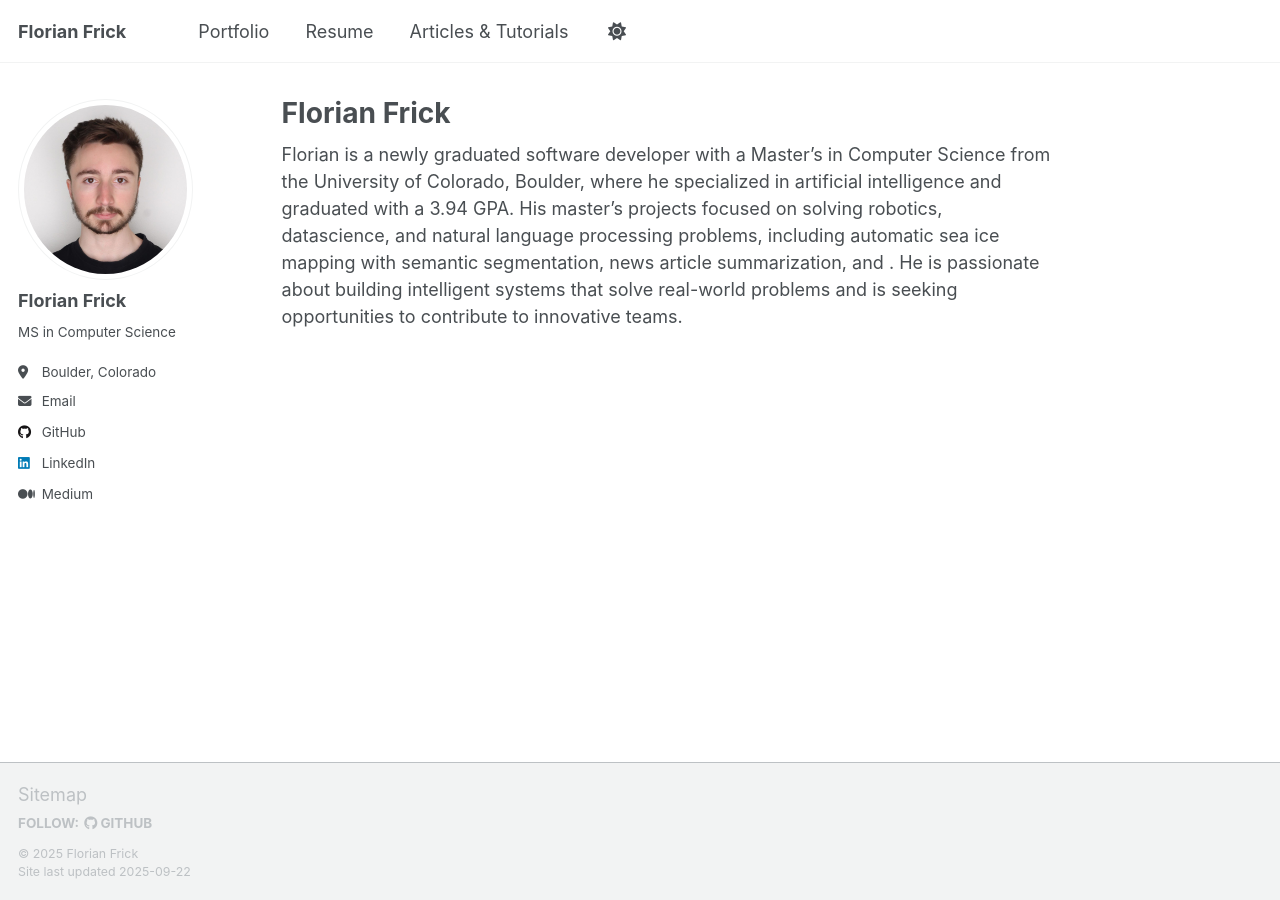
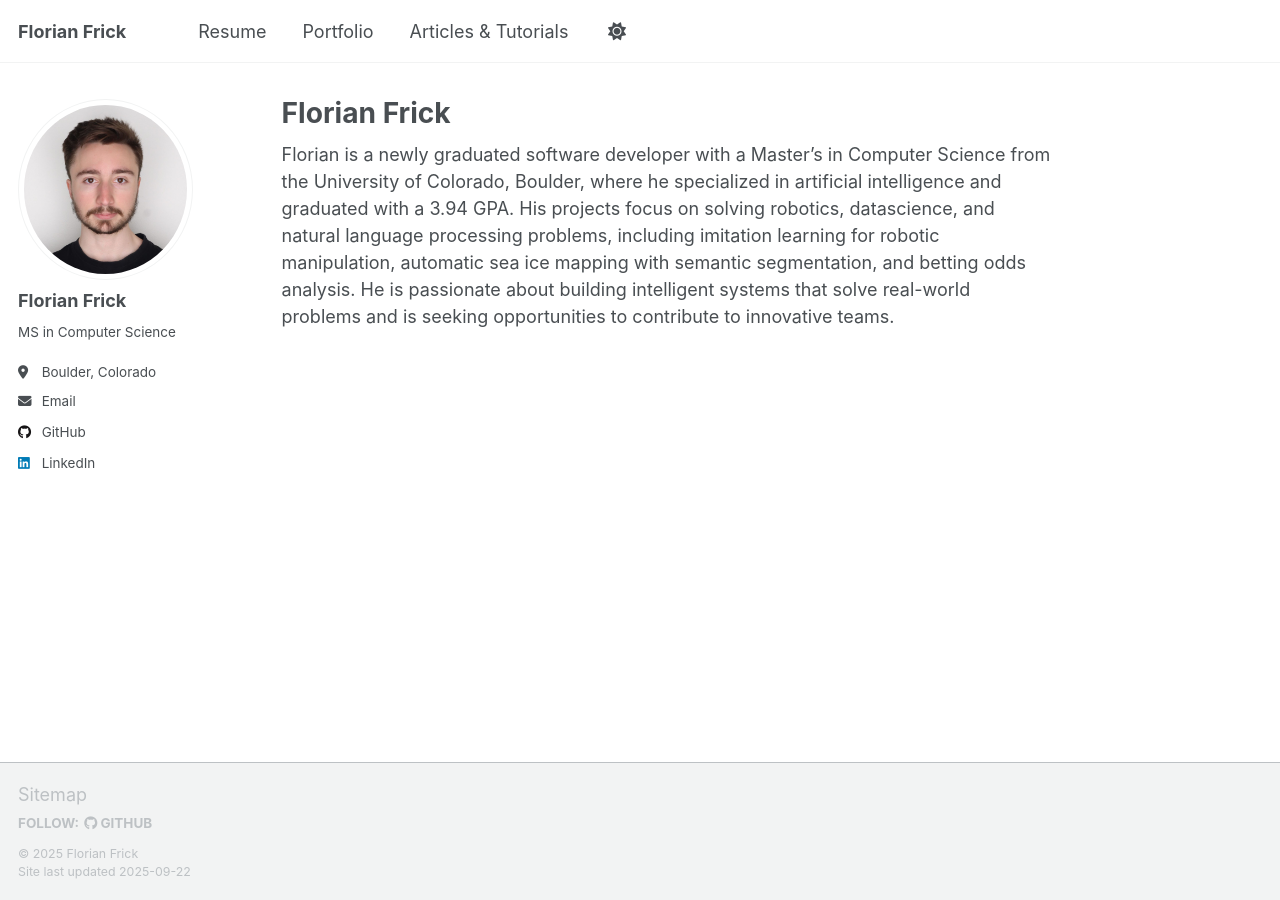
Before and after one commit to florianfrick/florianfrick.github.io, a Jekyll site: the page built from _pages/about.md, in a window 1280 px wide. Built offline with Jekyll 4.4.1, drawn with Linux system fonts in a browser that asks for light colours; a script that is not in the unit is left out.

```diff
--- a/_config.yml
+++ b/_config.yml
@@ -64,7 +64,7 @@ author:
   lastfm           : # Username
   linkedin         : "florian-frick-117ba9206"
   mastodon         : # URL
-  medium           : "florian.frick_95654"
+  medium           : # "florian.frick_95654"
   pinterest        : # Username
   soundcloud       : # Username
   steam            : # Username
--- a/_data/navigation.yml
+++ b/_data/navigation.yml
@@ -8,11 +8,11 @@
 #      Markdown formatted page while the second is generated using JSON.
 
 main:
+  - title: "Resume"
+    url: /resume/
+
   - title: "Portfolio"
     url: /portfolio/
-
-  - title: "Resume"
-    url: /resume/
 
   - title: "Articles & Tutorials"
     url: /medium/
--- a/_pages/about.md
+++ b/_pages/about.md
@@ -7,8 +7,5 @@ redirect_from:
   - /about.html
 ---
 
-<!-- Florian Frick is a newly graduated software developer. In May 2025, Florian earned his Master's in Computer Science from the University of Colorado, Boulder. He achieved a GPA of 3.94.
 
-Florian specialized in artificial intelligence - pursuing projects in robotics, natural language processing, and data science. -->
-
-Florian is a newly graduated software developer with a Master's in Computer Science from the University of Colorado, Boulder, where he specialized in artificial intelligence and graduated with a 3.94 GPA. His master's projects focused on solving robotics, datascience, and natural language processing problems, including automatic sea ice mapping with semantic segmentation, news article summarization, and . He is passionate about building intelligent systems that solve real-world problems and is seeking opportunities to contribute to innovative teams.
+Florian is a newly graduated software developer with a Master's in Computer Science from the University of Colorado, Boulder, where he specialized in artificial intelligence and graduated with a 3.94 GPA. His projects focus on solving robotics, datascience, and natural language processing problems, including imitation learning for robotic manipulation, automatic sea ice mapping with semantic segmentation, and betting odds analysis. He is passionate about building intelligent systems that solve real-world problems and is seeking opportunities to contribute to innovative teams.
--- a/_portfolio/101advancedrobotics.html
+++ b/_portfolio/095advancedrobotics.html
@@ -1,6 +1,6 @@
 ---
 title: "Autonomous Vehicle Competition Winner"
-excerpt: "Built a robot to navigate and race around a track and adhere to traffic signs. Placed first out of 10 teams. <br/><br/><img src='/images/robot.png'>"
+excerpt: "Built a robot to navigate and race around a track and adhere to traffic signs. Placed first out of 10 teams. <br/><br/><img src='/images/robot.PNG'>"
 collection: Portfolio
 ---
 
```
Also changed, not shown: _portfolio/105animaldetection.html (renamed from _portfolio/080animaldetection.html).
